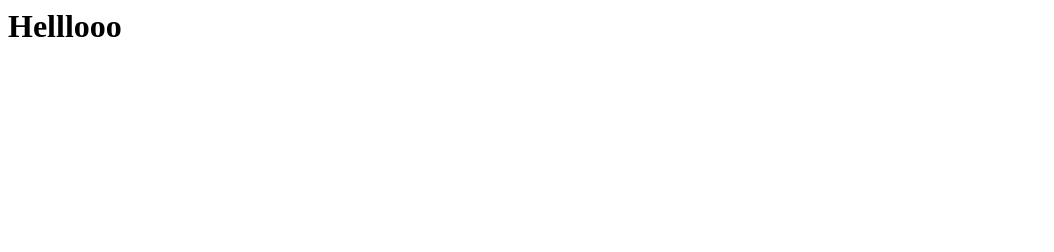
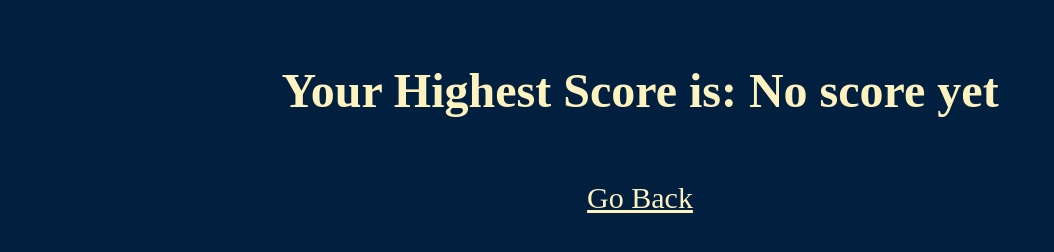
Before and after one commit to Chadoyek/Memory-Game, a plain HTML site: page scores.html in a window 1280 px wide. Shown: the whole page, without its empty margins (0-1054 px from the left). Drawn offline with Linux system fonts and the light colour scheme.

Commit message:
local storage done

```diff
--- a/scores.html
+++ b/scores.html
@@ -1 +1,25 @@
-<h1> Helllooo</h1>
+<!DOCTYPE html>
+<html lang="en">
+<head>
+    <meta charset="UTF-8">
+    <meta name="viewport" content="width=device-width, initial-scale=1.0">
+    <link rel="stylesheet" href="styles.css">
+    <title>Score Page</title>
+    <script>
+        window.onload = function() {
+            // Retrieve the highest level from local storage
+            const highestLevel = localStorage.getItem('highestLevel') || "No score yet";
+
+            // Update the content of the <h1> element with the retrieved score
+            document.getElementById('score').textContent = "Your Highest Score is: " + highestLevel;
+        };
+
+
+    </script>
+</head>
+<body>
+    <h1 id="score">Your Highest Score is: </h1>
+    <a href="index.html" class="go-back">Go Back</a>
+
+</body>
+</html>
--- a/styles.css
+++ b/styles.css
@@ -3,12 +3,20 @@ body {
   background-color: #011F3F;
 }
 
-#level-title {
+#level-title  {
   font-family: 'Press Start 2P', cursive;
   font-size: 3rem;
   margin:  5%;
   color: #FEF2BF;
 }
+
+#score {
+  font-family: 'Press Start 2P';
+  font-size: 3rem;
+  margin:  5%;
+  color: #FEF2BF;
+}
+
 
 .container {
   display: block;
@@ -64,3 +72,16 @@ h2:hover {
   cursor: pointer;
   color:cornsilk;
 }
+
+.go-back {
+  font-size: 30px;
+  text-decoration: underline;
+  font-family: 'Press Start 2P';
+  color:#FEF2BF;
+
+}
+
+.go-back:hover {
+  cursor: pointer;
+  color:cornsilk;
+}
```
Also changed, not shown: game.js (+5 -2 lines).
